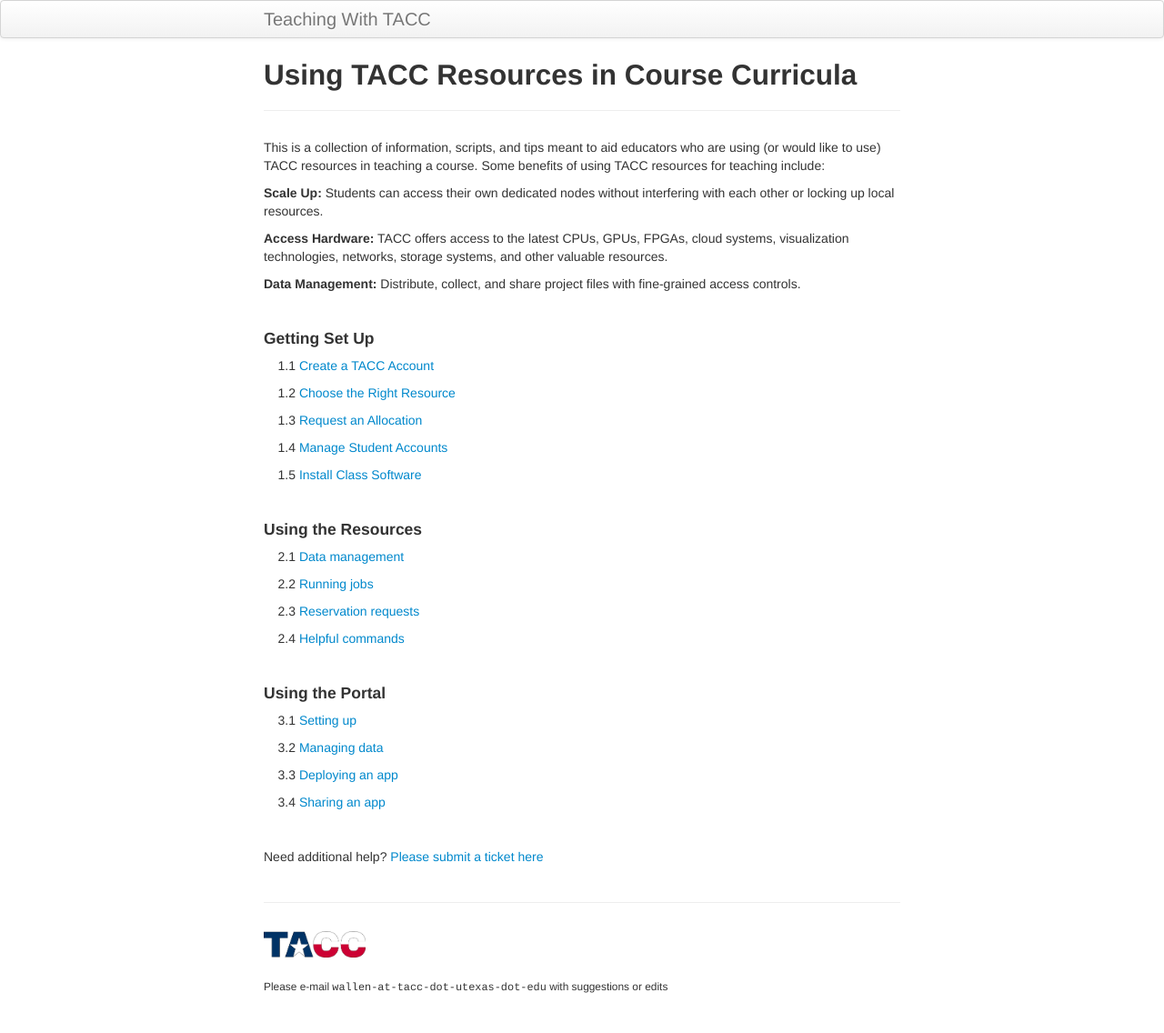
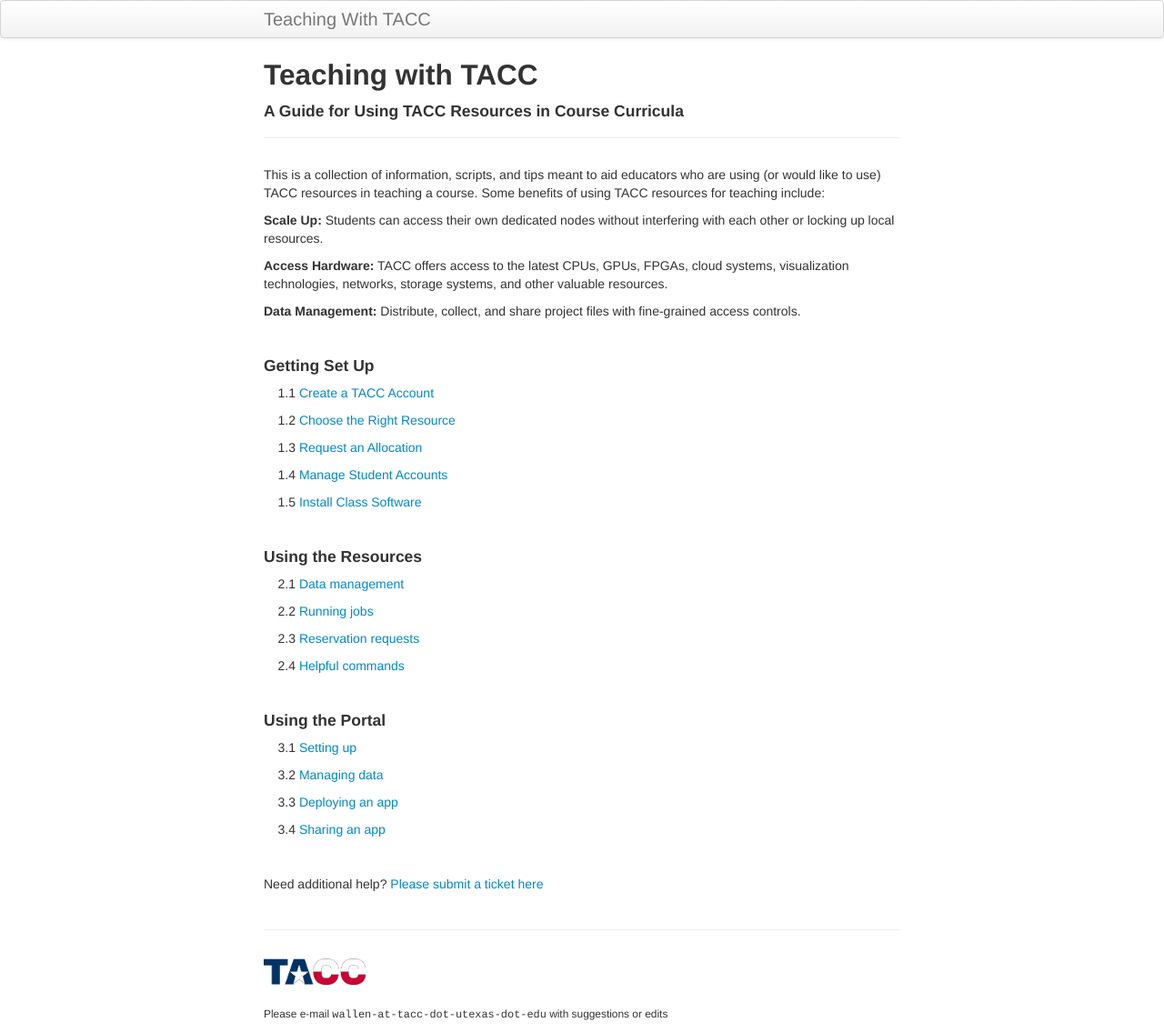
Before and after one commit to TACC/TeachingWithTACC, a Jekyll site: the page built from index.md, in a window 1280 px wide. Shown: the whole page at 91% size. Built offline with Jekyll 4.4.1, drawn with Linux system fonts in a browser that asks for light colours; before the commit the page ends 1106 px from its top, so only the background shows below that.

Commit message:
changing how taglines render a little bit

```diff
--- a/_includes/themes/twitter/page.html
+++ b/_includes/themes/twitter/page.html
@@ -1,5 +1,5 @@
 <div class="page-header">
-  <h2>{{ page.title }} {% if page.tagline %} <small>{{ page.tagline }}</small>{% endif %}</h2>
+  <h2>{{ page.title }} {% if page.tagline %}<h4>{{ page.tagline }}</h4>{% endif %}</h2>
 </div>
 
 <div class="row-fluid">
--- a/_includes/themes/twitter/post.html
+++ b/_includes/themes/twitter/post.html
@@ -1,5 +1,5 @@
 <div class="page-header">
-  <h1>{{ page.title }} {% if page.tagline %}<small>{{page.tagline}}</small>{% endif %}</h1>
+  <h1>{{ page.title }} {% if page.tagline %}<h4>{{page.tagline}}</h4>{% endif %}</h1>
 </div>
 
 <div class="row-fluid post-full">
--- a/index.md
+++ b/index.md
@@ -1,7 +1,7 @@
 ---
 layout: page
-title: Using TACC Resources in Course Curricula
-tagline:
+title: Teaching with TACC
+tagline: A Guide for Using TACC Resources in Course Curricula
 ---
 
 This is a collection of information, scripts, and tips meant to aid educators
```
